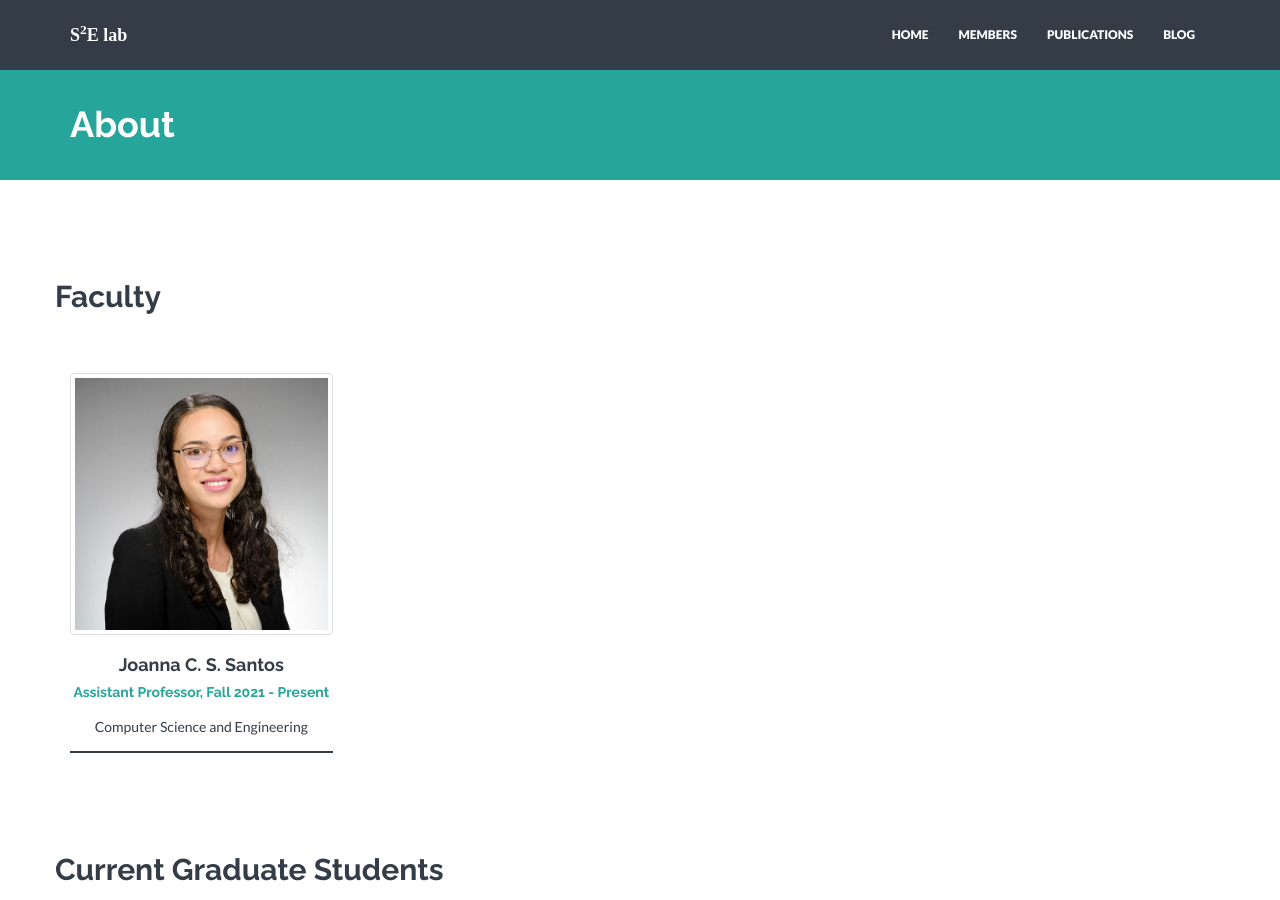
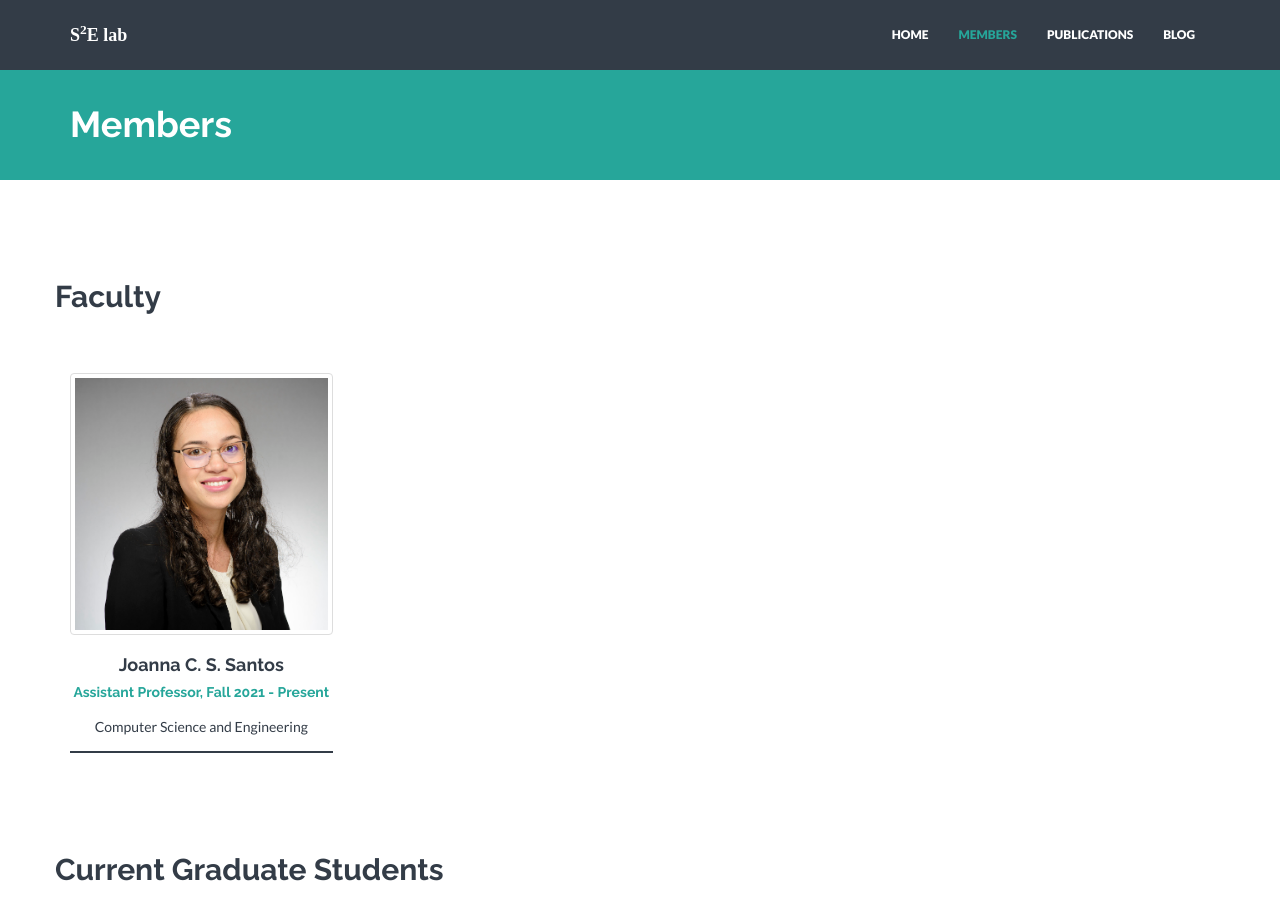
Before and after one commit to s2e-lab/s2e-lab.github.io, a Jekyll site: the page built from members.html, in a window 1280 px wide and 900 px high. Built offline with Jekyll 4.4.1, drawn with Linux system fonts in a browser that asks for light colours; nearby versions of some CDN libraries; some web fonts are replaced.

Commit message:
Fixed title

```diff
--- a/members.html
+++ b/members.html
@@ -1,7 +1,7 @@
 ---
 layout: about
-title: About
-permalink: /about/
+title: Members
+permalink: /members/
 ---
 <!--
 <div class="container mtb">
```
